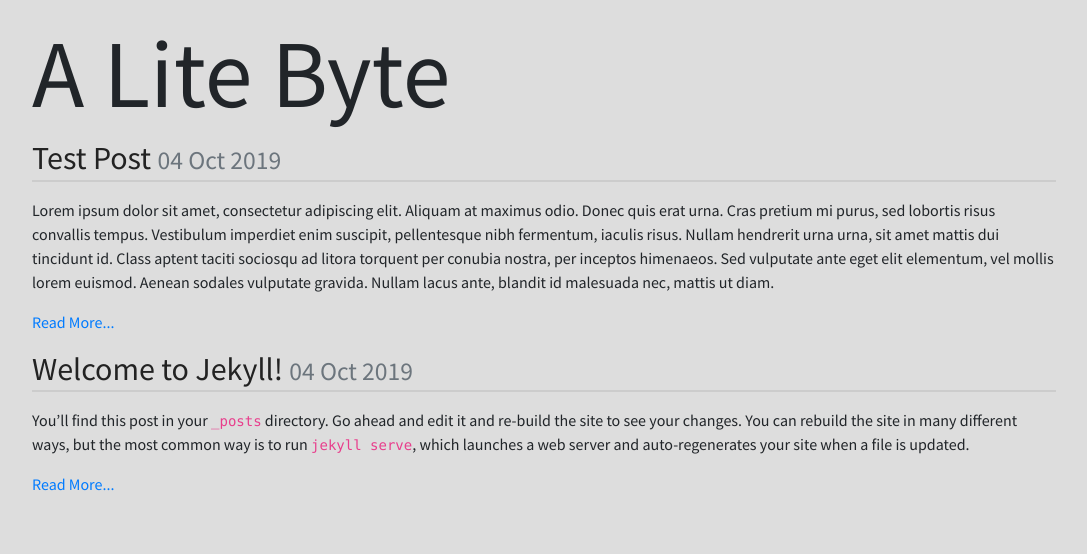
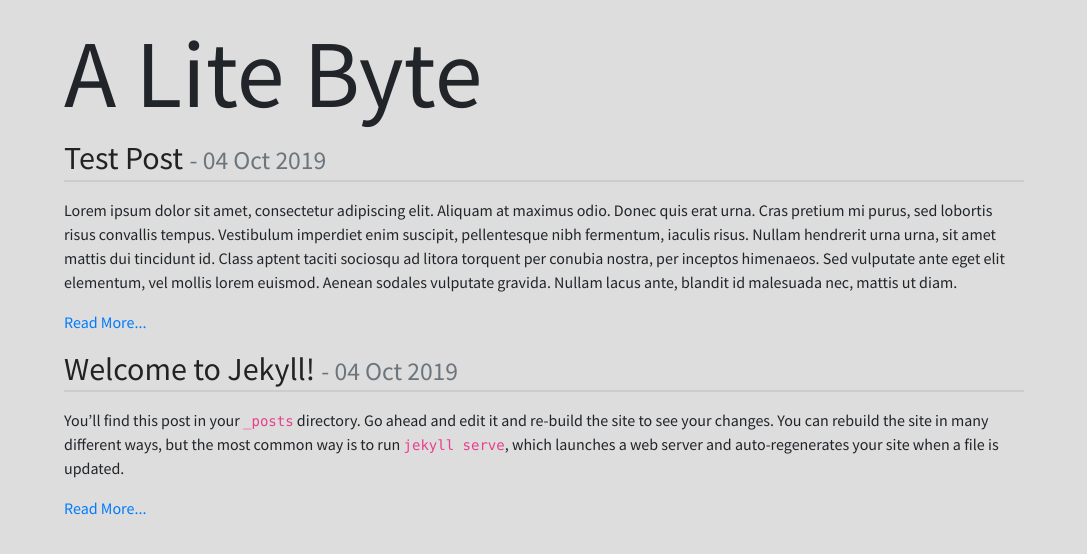
Before and after one commit to tombloor/alitebyte, a Jekyll site: the page built from index.html, in a window 1280 px wide. Shown: the top 554 px of the page, without its empty margins (96-1183 px from the left). Built offline with Jekyll 4.4.1, drawn with Linux system fonts in a browser that asks for light colours.

Commit message:
moved post header to an includes

```diff
--- /dev/null
+++ b/_includes/posts/heading.html
@@ -0,0 +1,4 @@
+<h2 class='post-heading'>
+    {{ include.title }}
+    <small class='text-muted'> - {{ include.date | date_to_string }}</small>
+</h2>
--- a/_layouts/post.html
+++ b/_layouts/post.html
@@ -3,10 +3,7 @@
 ---
 
 <a href='/index.html'>&lt; Back to posts</a>
-<h2 class='post-heading'>
-    {{ page.title }}
-    <small class='text-muted'>{{ page.date | date_to_string }}</small>
-</h2>
+{% include posts/heading.html date=page.date title=page.title %}
 <div>
     {{ content }}
 </div>
--- a/_sass/main.scss
+++ b/_sass/main.scss
@@ -25,7 +25,6 @@
 
 #page {
     padding: 1rem 0;
-    width: 80vw;
+    width: 75vw;
     margin: auto;
-    min-height: 100vh;
 }
--- a/_sass/posts.scss
+++ b/_sass/posts.scss
@@ -2,16 +2,16 @@
     margin-bottom: 1rem;
 }
 
-.post-heading {
+a.post-heading {
     color: #222;
     text-decoration: none;
 }
-.post-heading:hover {
+a.post-heading:hover {
     color: #3e3e3e;
     text-decoration: none;
 }
 
-.post-heading h2, h2.post-heading {
+h2.post-heading {
     border-bottom: 2px solid #ccc;
     padding-bottom: 2px;
 }
--- a/index.html
+++ b/index.html
@@ -7,10 +7,7 @@
 {% for post in site.posts %}
     <div class='post-summary'>
         <a class='post-heading' href='{{ post.url }}'>
-            <h2>
-                {{ post.title }}
-                <small class='text-muted'>{{ post.date | date_to_string }}</small>
-            </h2>
+            {% include posts/heading.html date=post.date title=post.title %}
         </a>
         <p>{{ post.excerpt }}</p>
         <a href='{{ post.url }}'>Read More...</a>
```
